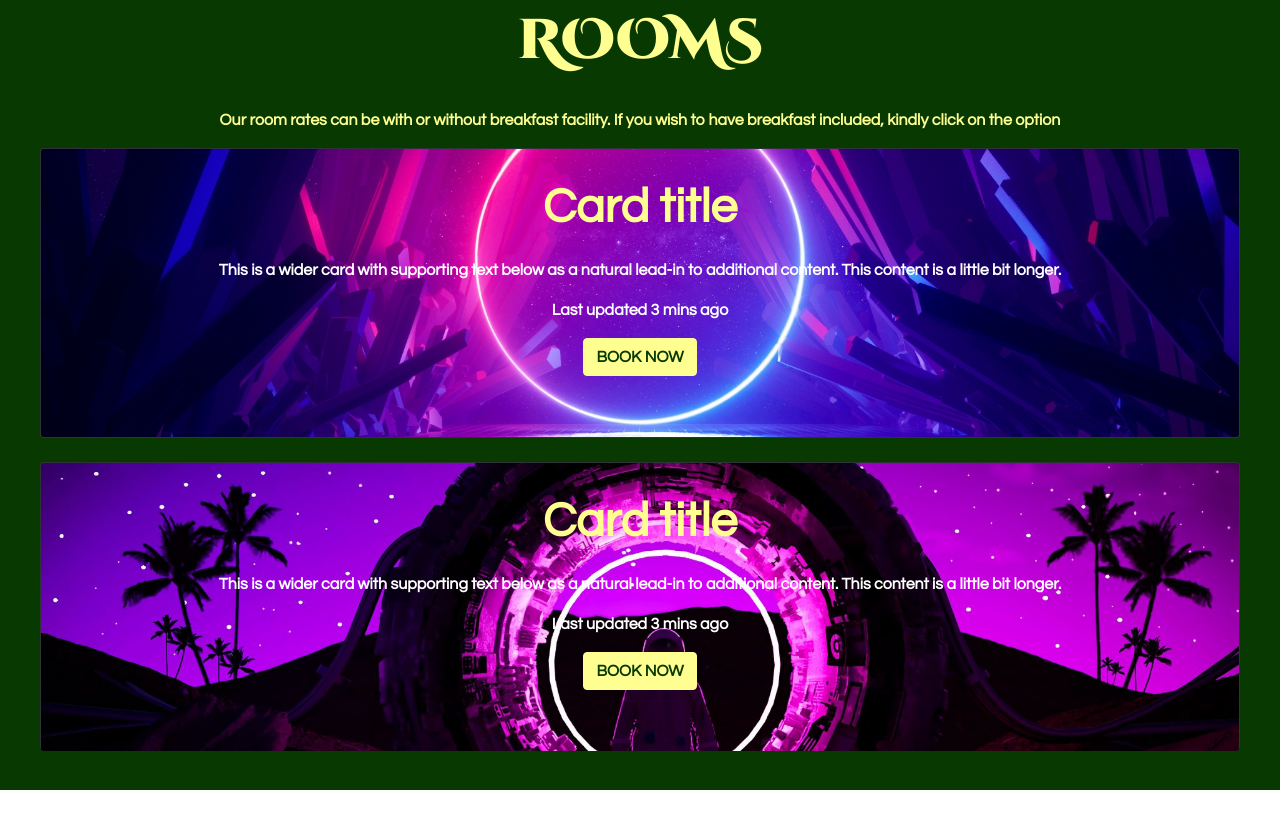
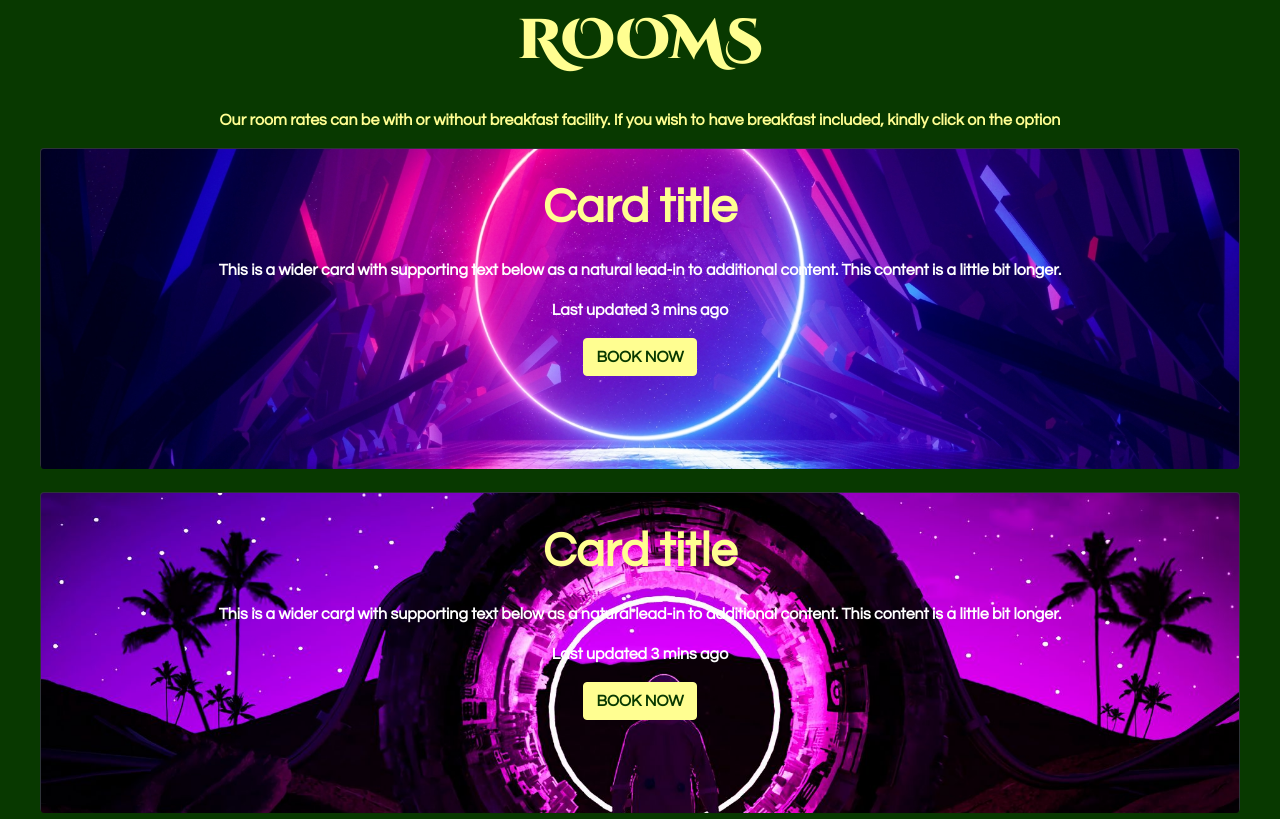
Before and after one commit to lavan96/bala, a plain HTML site: page index.html in a window 1280 px wide. Shown: the part 1881-2700 px from the top of the page. Drawn offline with nearby package versions, Linux system fonts and the light colour scheme.

Commit message:
Add files via upload

```diff
--- a/index.html
+++ b/index.html
@@ -204,8 +204,8 @@
         <div>
         <p>Our room rates can be with or without breakfast facility. If you wish to have breakfast included, kindly click on the option</p>
 
-        <div class="card bg-dark text-white" style="height: : 18rem;">
-  <img src="img/1.jpg" class="card-img" alt="..." style="height: 18rem;">
+        <div class="card bg-dark text-white"  style="min-height: 20em; max-height: 20em">
+  <img src="img/1.jpg" class="card-img" alt="..." style="min-height: 20em; max-height: 20em">
   <div class="card-img-overlay">
     <h5 class="card-title">Card title</h5>
     <p class="card-text">This is a wider card with supporting text below as a natural lead-in to additional content. This content is a little bit longer.</p>
@@ -214,8 +214,8 @@
   </div>
 </div>
 <br>
-<div class="card bg-dark text-white" style="height: 18rem;">
-  <img src="img/2.jpg" class="card-img" alt="..." style="height: 18rem;">
+<div class="card bg-dark text-white" style="min-height: 20em; max-height: 20em">
+  <img src="img/2.jpg" class="card-img" alt="..." style="min-height: 20em; max-height: 20em">
   <div class="card-img-overlay">
     <h5 class="card-title">Card title</h5>
     <p class="card-text">This is a wider card with supporting text below as a natural lead-in to additional content. This content is a little bit longer.</p>
```
